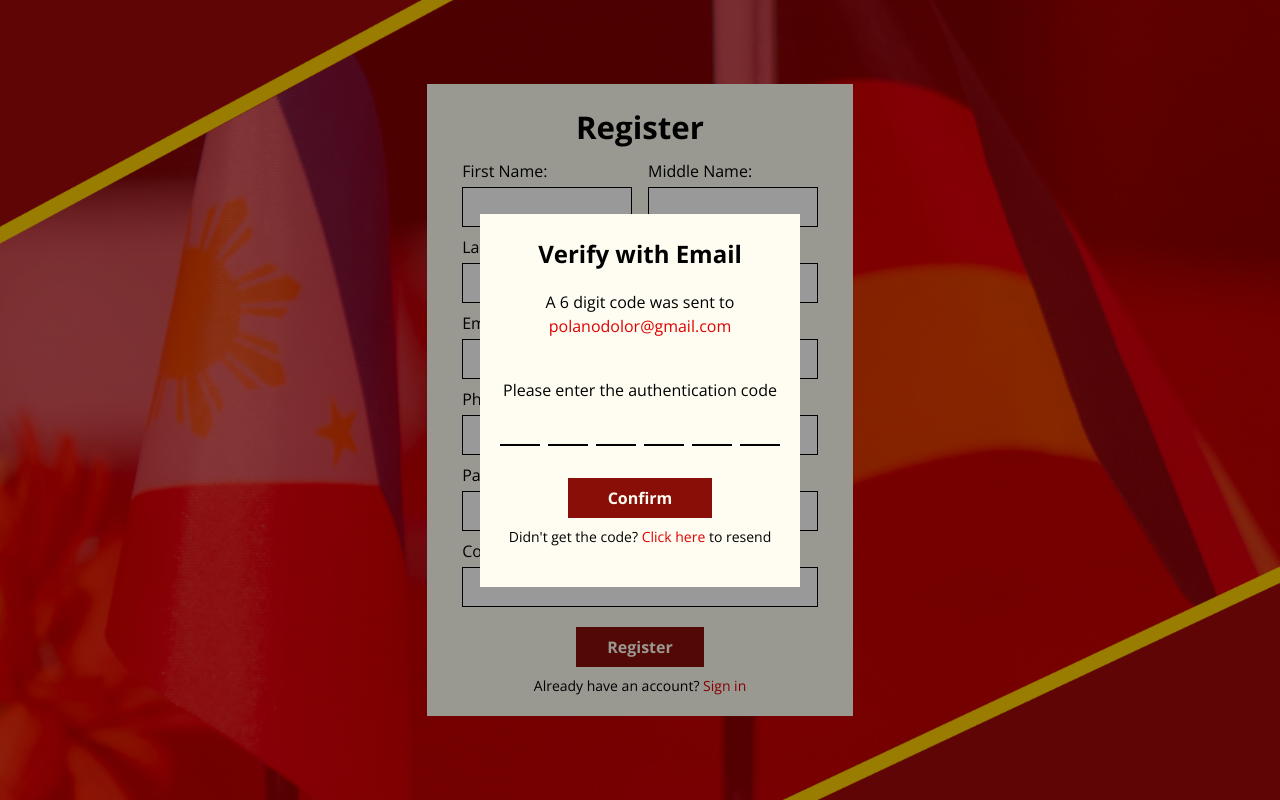
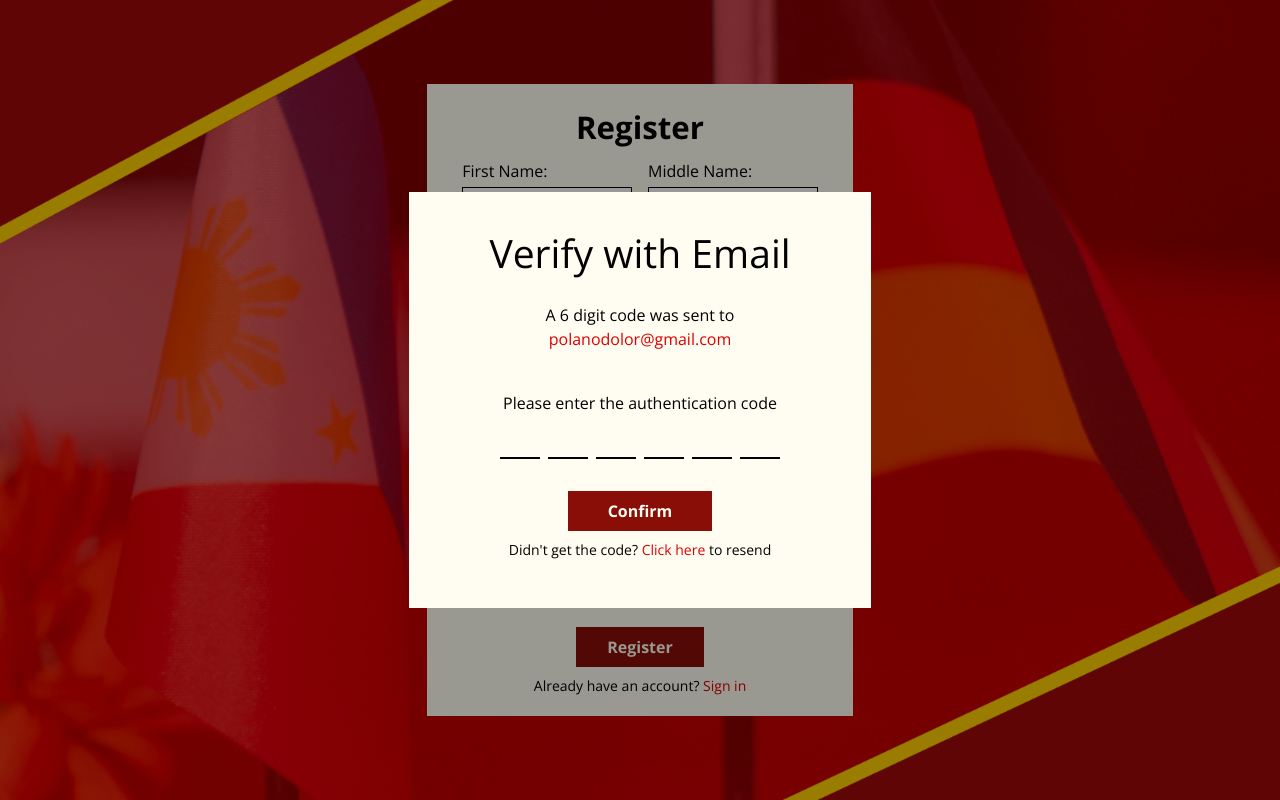
Before and after one commit to neth-CM/Content-Module, a website: page views/register.html in a window 1280 px wide. Both pictures are taken after a click on the button "Register". Drawn offline with Linux system fonts and the light colour scheme.

Commit message:
Adjustments

```diff
--- a/views/register.html
+++ b/views/register.html
@@ -61,16 +61,18 @@
     </div>
 
     <div id="overlay-1" class="hidden fixed size-full bg-modal-overlay transition-all duration-300"></div>
-    <div id="otp-modal" class="hidden fixed min-h-48 w-full sm:w-2/3 md:w-1/2 lg:w-1/3 xl:w-1/4 p-6 bg-white-yellow items-center justify-center flex-col transition-all duration-300">
+    <div id="otp-modal" class="hidden fixed min-h-48 bg-white-yellow items-center justify-center flex-col transition-all duration-300">
 
-        <h1 class="text-modal-head font-bold">Verify with Email</h1>
-        <p class="text-center mt-5">A 6 digit code was sent to</p>
+        <div class="mx-20 my-8">
 
-        <!-- Replace with backend logic of email inputted in form-->
-        <p class="text-german-red">polanodolor@gmail.com</p>
+            <h1 class="text-4xl">Verify with Email</h1>
+            <p class="text-center mt-5">A 6 digit code was sent to</p>
 
-        <form class="flex flex-col mt-10">
-            <p class="text-xs text-center" >Please enter the authentication code</p>
+            <!-- Replace with backend logic of email inputted in form-->
+            <p class="text-german-red text-center">polanodolor@gmail.com</p>
+
+            <form class="flex flex-col mt-10">
+                <p class="text-xs text-center" >Please enter the authentication code</p>
 
             <!-- 6-digit Input -->
             <!-- Replaace if possible with react components ang inputs -->
@@ -89,6 +91,7 @@
                 <!-- Change code logic of span with resending OTP to email -->
                 <p class="text-sm">Didn't get the code? <span class="cursor-pointer text-german-red hover:text-dark-red-2">Click here </span>to resend</p>
             </div>
+        </div>
 
         </form>
     </div>
```
Also changed, not shown: src/css/tailwind/style.css.
